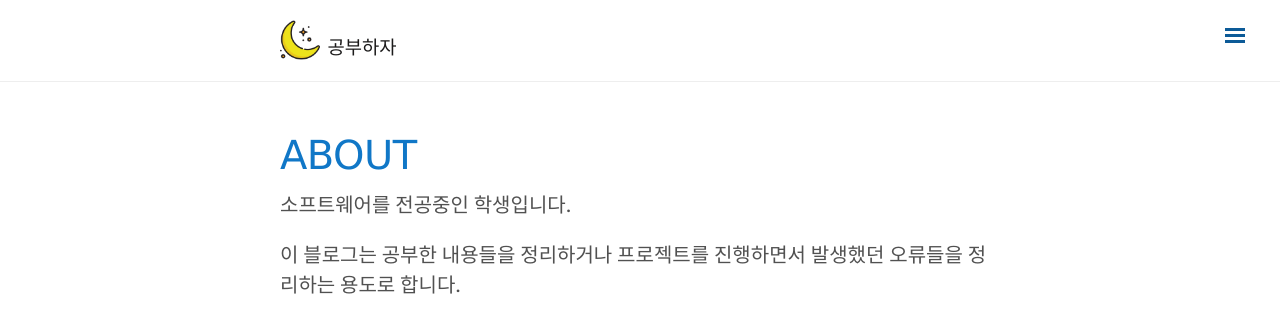
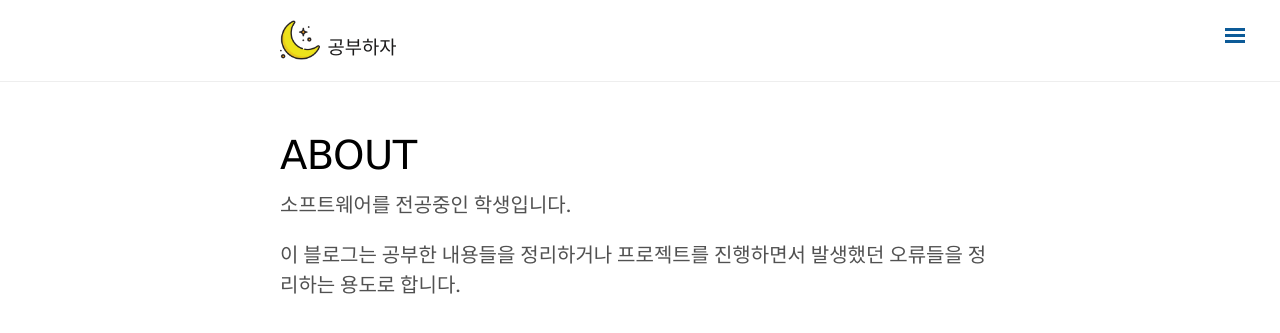
Before and after one commit to gungadinn/gungadinn.github.io, a Jekyll site: the page built from about.md, in a window 1280 px wide. Shown: the top 333 px of the page. Built offline with Jekyll 4.4.1, drawn with Linux system fonts in a browser that asks for light colours; nearby versions of some CDN libraries; comment, search, counter and statistics services are not loaded.

Commit message:
change style

```diff
--- a/_config.yml
+++ b/_config.yml
@@ -26,13 +26,10 @@ version: 1.0.0
 author:
   name: Pingu
   description: 개발을 잘 하고 싶어요.
-  gravatar: # md5 hash of your email address
   contact:
     #linkedin:  https://www.linkedin.com/in/lizhihao
     github:    https://github.com/gungadinn
-    # facebook:  <hide>
     #twitter:   https://twitter.com/Li_Zhihao
-    #weibo:     http://weibo.com/41173780
     email:     ovo.pingu@gmail.com
 
 # Navigation (2nd level links supported)
--- a/_scss/component/_page.scss
+++ b/_scss/component/_page.scss
@@ -1,7 +1,7 @@
 .page {
   margin-bottom: 4em;
   .page-title {
-    color: $theme-color;
+    color: #000000;
     margin-top: 0;
     text-transform: uppercase;
   }
```
